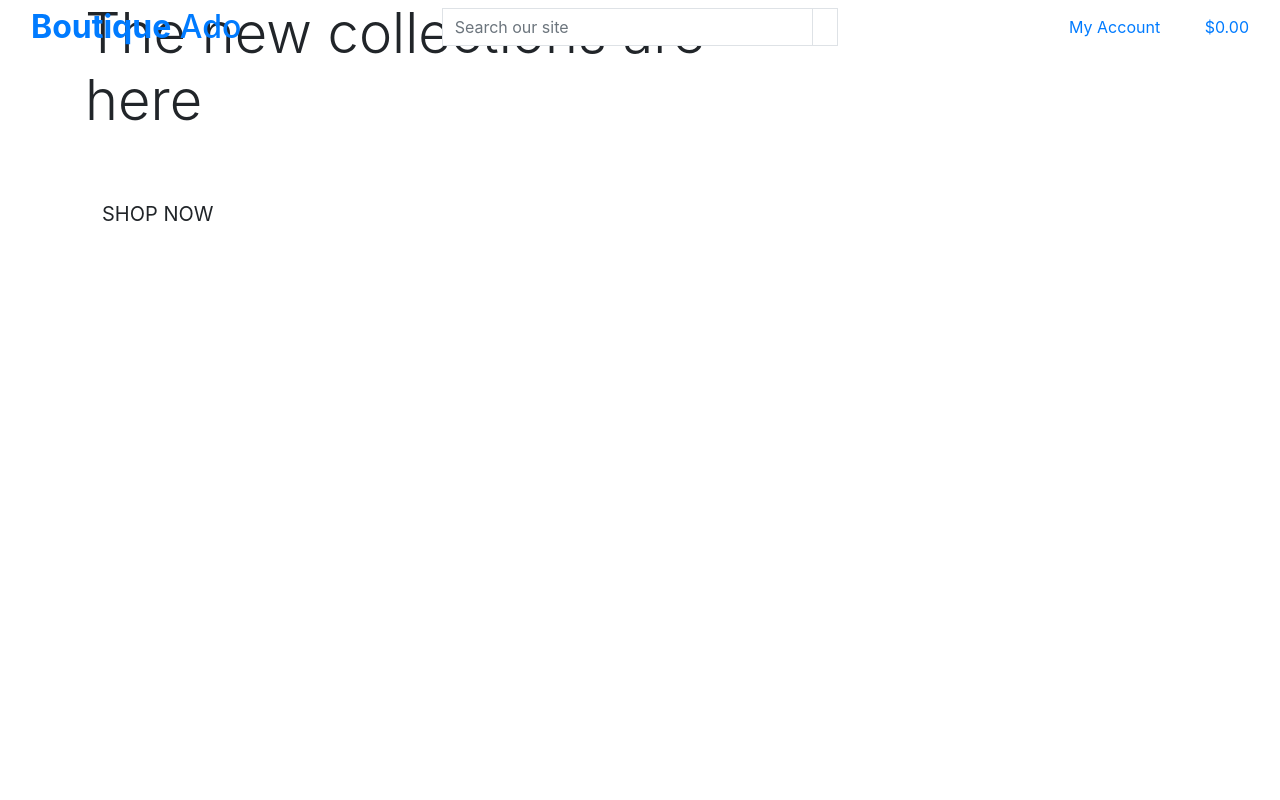
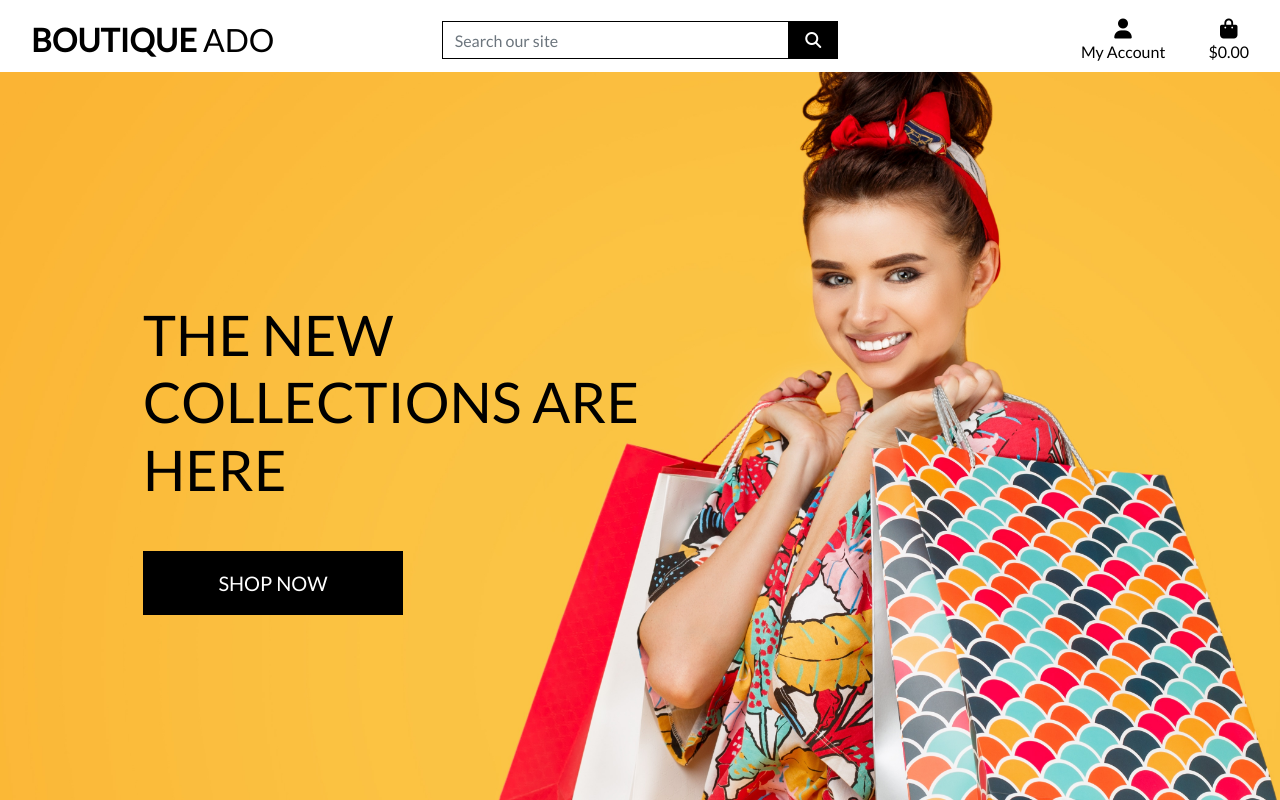
Before and after one commit to randyaajr/django_boutique-site, a Django app: page / in a window 1280 px wide. Run offline with Django 3.2, Linux system fonts and the light colour scheme; some libraries are stand-ins or nearby versions.

Commit message:
Created and completed the header

```diff
--- a/templates/base.html
+++ b/templates/base.html
@@ -15,12 +15,15 @@
 
     {% block corecss %}
         <link rel="stylesheet" href="https://stackpath.bootstrapcdn.com/bootstrap/4.4.1/css/bootstrap.min.css" integrity="sha384-Vkoo8x4CGsO3+Hhxv8T/Q5PaXtkKtu6ug5TOeNV6gBiFeWPGFN9MuhOf23Q9Ifjh" crossorigin="anonymous">
+        <link href="https://fonts.googleapis.com/css2?family=Lato&display=swap" rel="stylesheet">
+        <link rel="stylesheet" href="{% static 'css/base.css' %}">
     {% endblock %}
 
     {% block extra_css %}
     {% endblock %}
 
     {% block corejs %}
+        <script src="https://kit.fontawesome.com/1757e63f00.js" crossorigin="anonymous"></script>
         <script src="https://code.jquery.com/jquery-3.4.1.slim.min.js" integrity="sha384-J6qa4849blE2+poT4WnyKhv5vZF5SrPo0iEjwBvKU7imGFAV0wwj1yYfoRSJoZ+n" crossorigin="anonymous"></script>
         <script src="https://cdn.jsdelivr.net/npm/popper.js@1.16.0/dist/umd/popper.min.js" integrity="sha384-Q6E9RHvbIyZFJoft+2mJbHaEWldlvI9IOYy5n3zV9zzTtmI3UksdQRVvoxMfooAo" crossorigin="anonymous"></script>
         <script src="https://stackpath.bootstrapcdn.com/bootstrap/4.4.1/js/bootstrap.min.js" integrity="sha384-wfSDF2E50Y2D1uUdj0O3uMBJnjuUD4Ih7YwaYd1iqfktj0Uod8GCExl3Og8ifwB6" crossorigin="anonymous"></script>
@@ -33,7 +36,7 @@
   </head>
   <body>
     <header class="container-fluid fixed-top">
-        <div class="row">
+        <div id="topnav" class="row bg-white pt-lg-2 d-none d-lg-flex">
             <div class="col-12 col-lg-4 my-auto py-1 py-lg-0 text-center text-lg-left">
                 <a href="{% url 'home' %}" class="nav-link main-logo-link">
                     <h2 class="logo-font text-black my-0"><strong>Boutique</strong> Ado</h2>
```
